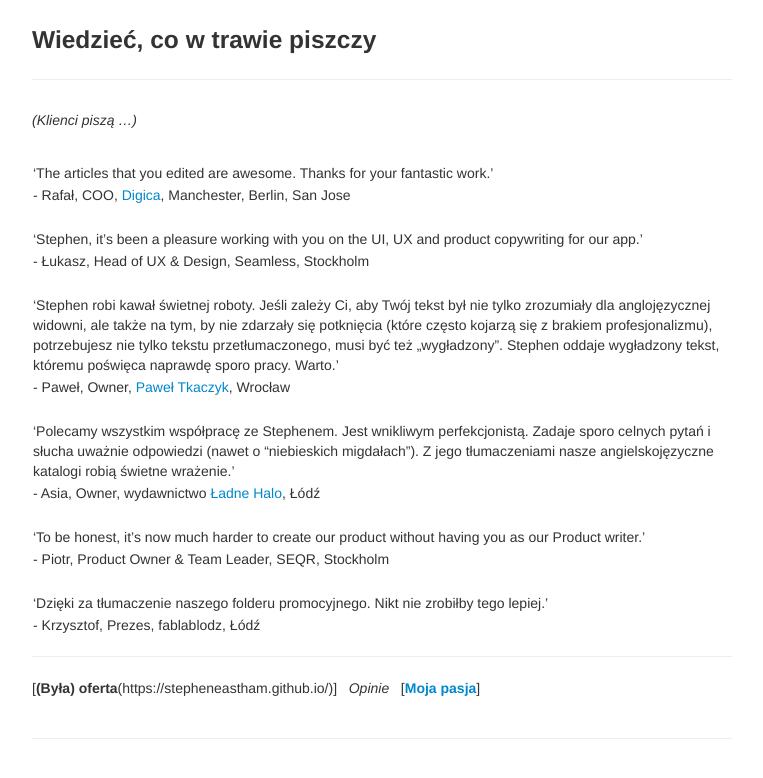
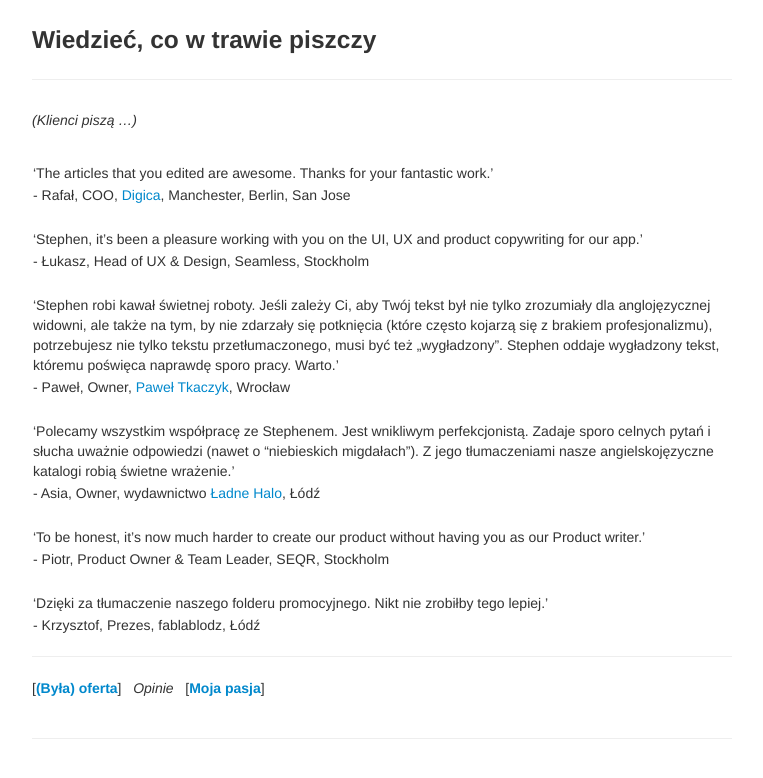
Before and after one commit to StephenEastham/StephenEastham.github.io, a Jekyll site: the page built from pages/opinie.md, in a window 1280 px wide. Shown: the top 778 px of the page, without its empty margins (258-1021 px from the left). Built offline with Jekyll 4.4.1, drawn with Linux system fonts in a browser that asks for light colours.

Commit message:
Update opinie.md

```diff
--- a/pages/opinie.md
+++ b/pages/opinie.md
@@ -37,4 +37,4 @@ description:
 
 ---
 
-[__(Była) oferta__(https://stepheneastham.github.io/)]  &#xA0; _Opinie_  &#xA0; [[__Moja pasja__](../pages/pasja.html)]  &#xA0; <!-- [[__Kontakt__](pages/kontakt.html)] -->
+[[__(Była) oferta__](https://stepheneastham.github.io/)]  &#xA0; _Opinie_  &#xA0; [[__Moja pasja__](../pages/pasja.html)]  &#xA0; <!-- [[__Kontakt__](pages/kontakt.html)] -->
```
